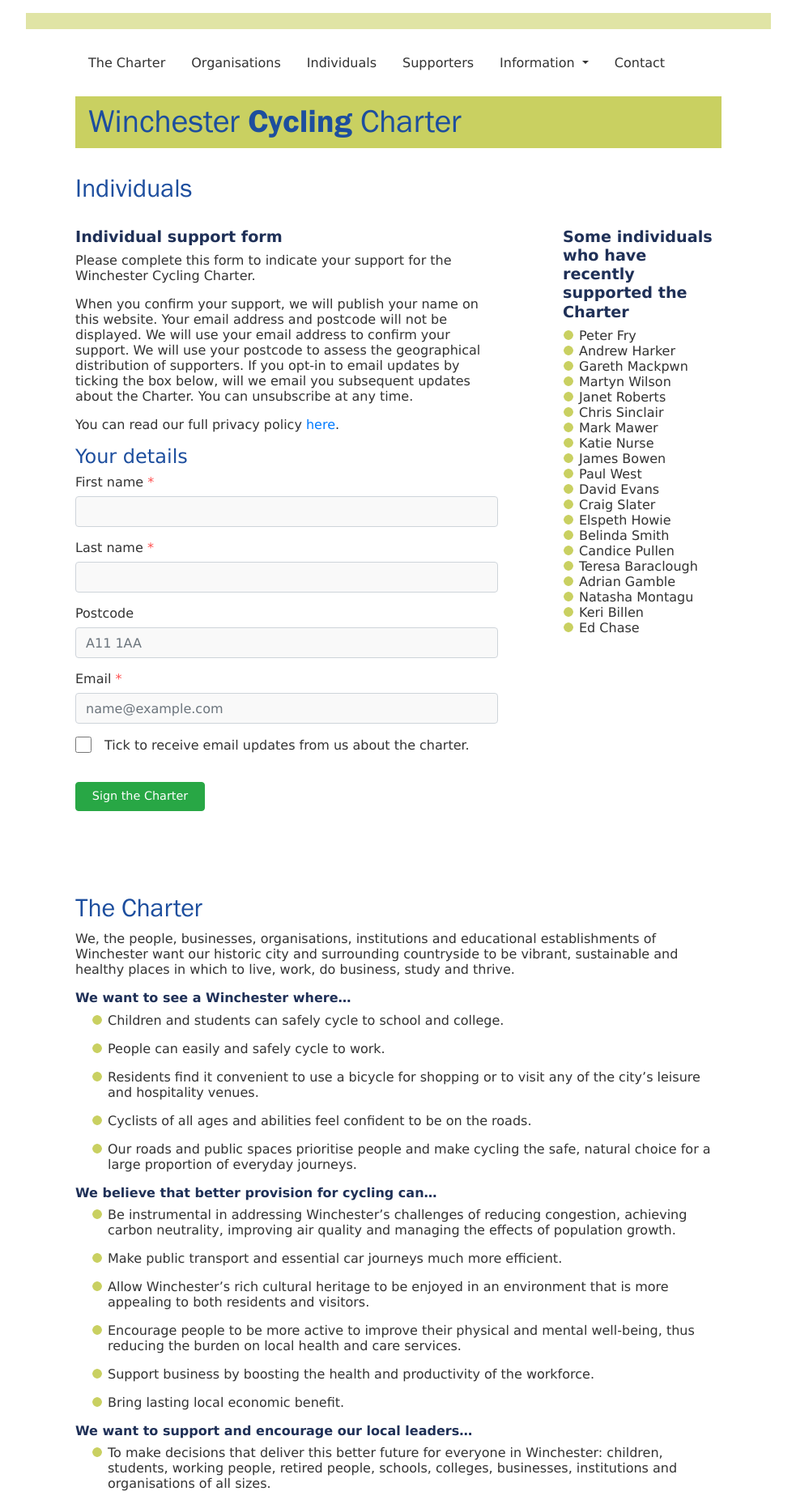
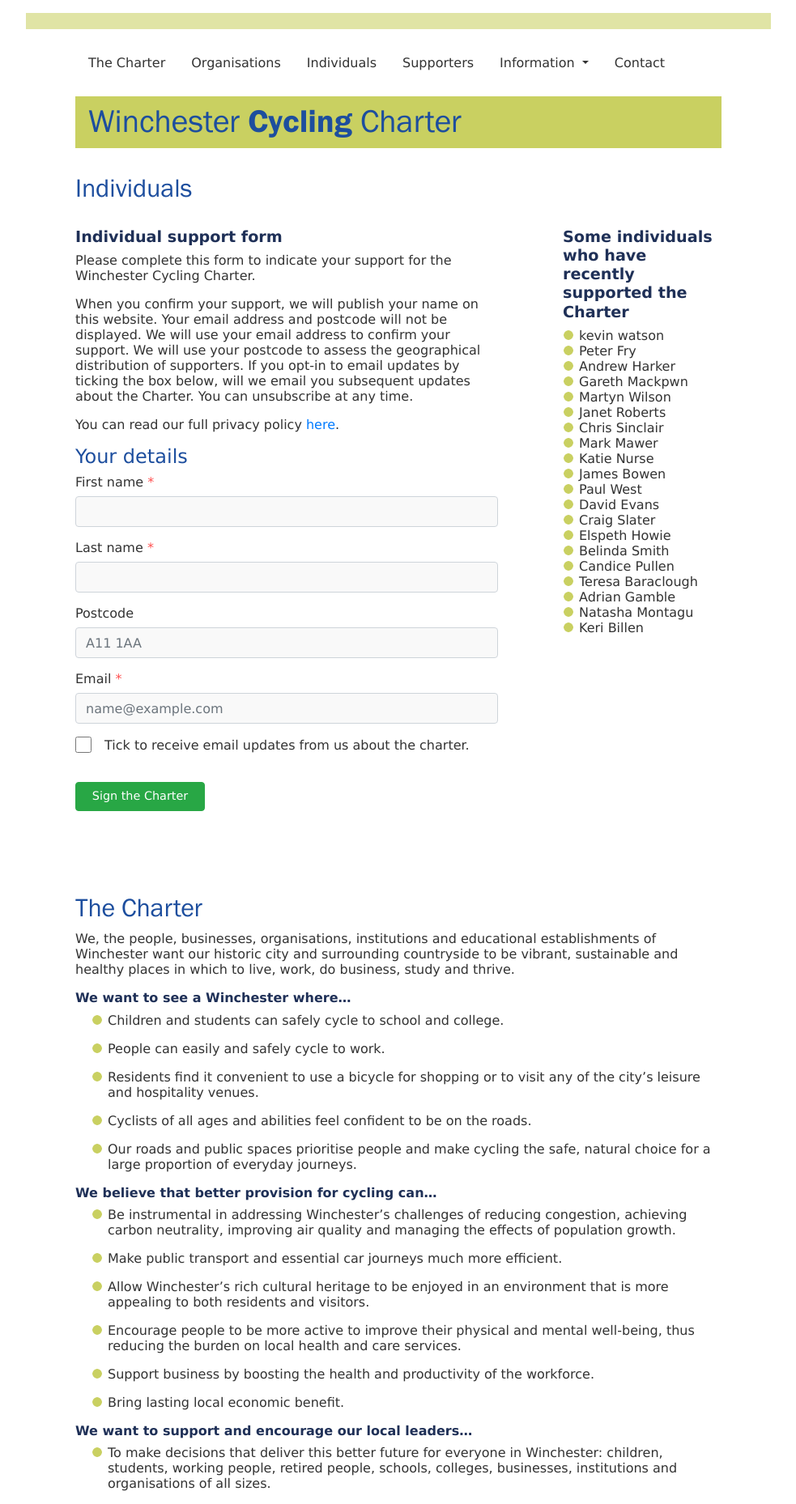
Before and after one commit to winchestercyclingcharter/winchestercyclingcharter.github.io, a Jekyll site: the page built from ind-page.md, in a window 1280 px wide. Shown: the whole page at 81% size, without its empty margins (148-1131 px from the left). Built offline with Jekyll 4.4.1, drawn with Linux system fonts in a browser that asks for light colours; nearby versions of some CDN libraries.

Commit message:
Update people.yml

```diff
--- a/_data/people.yml
+++ b/_data/people.yml
@@ -623,3 +623,4 @@
 - { lastname: Evans, firstname: David, dt: 20211017-093618-756495 }
 - { lastname: Fry, firstname: Peter, dt: 20211017-132756-122216 }
 - { lastname: Pullen, firstname: Candice, dt: 20211017-073436-705584 }
+- { lastname: watson, firstname: kevin, dt: 20211017-133349-586012 }
```
